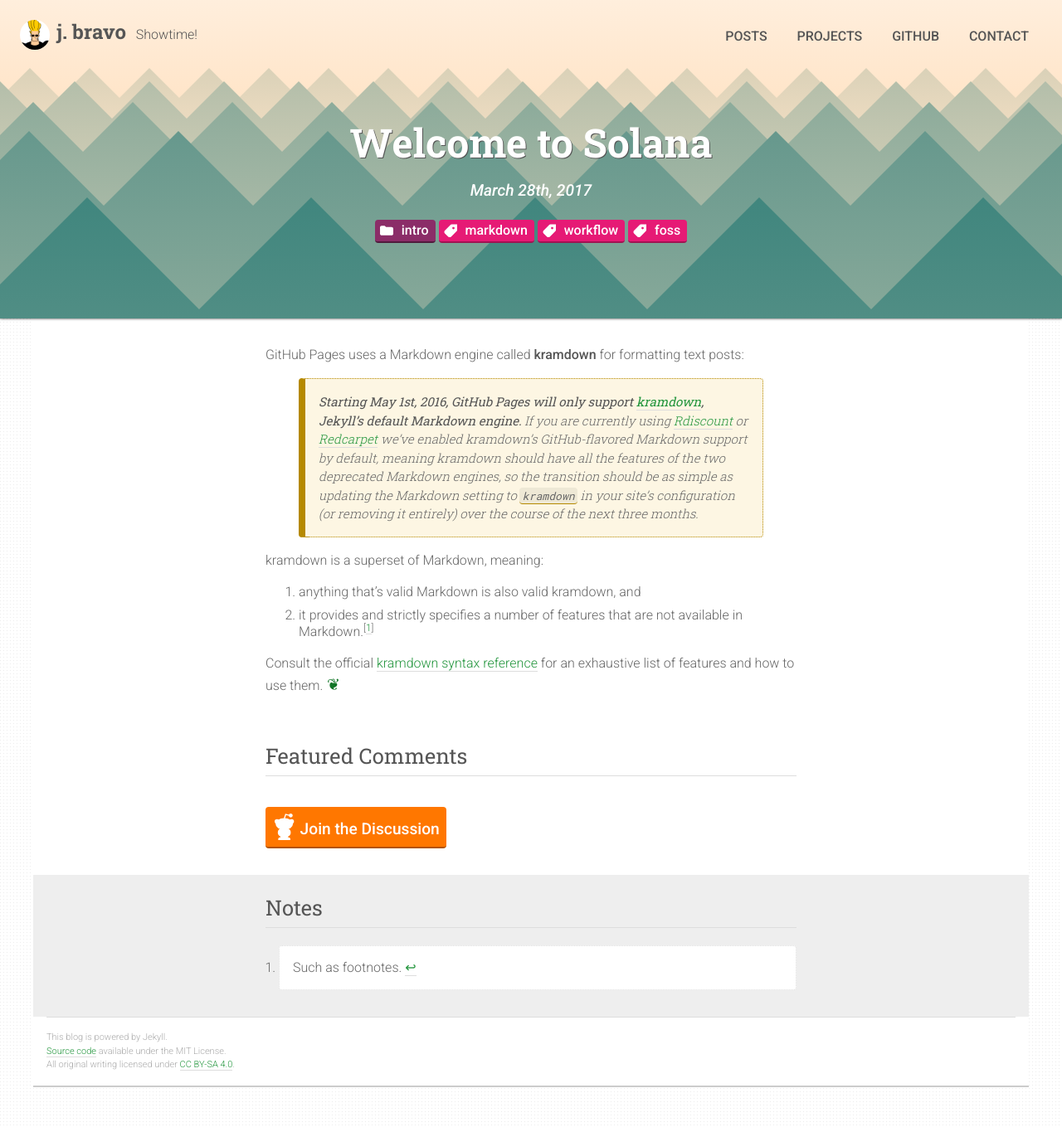
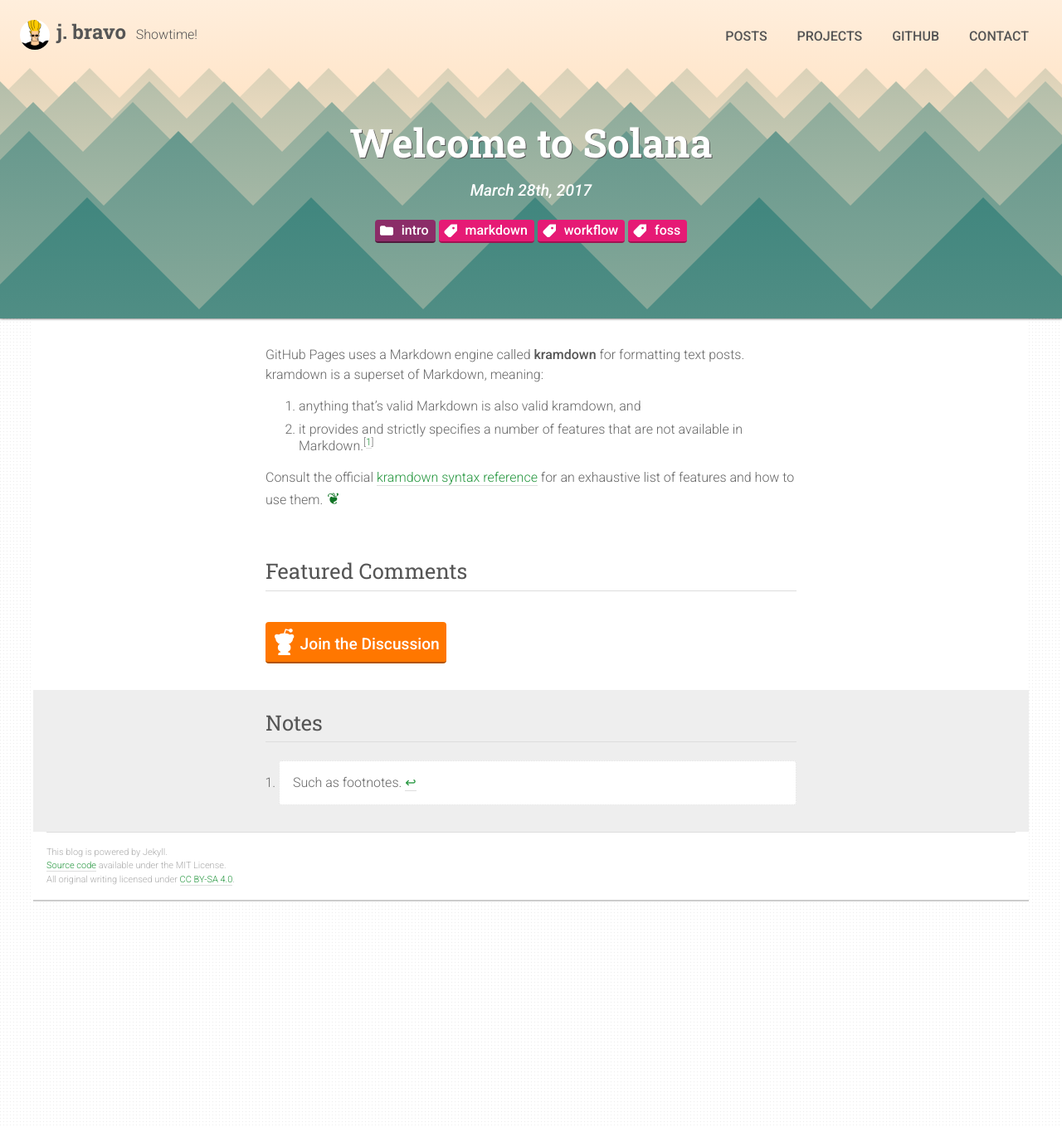
Before and after one commit to rlue/jekyll-solana, a Jekyll site: the page built from _posts/2017-03-28-welcome-to-solana.md, in a window 1280 px wide. Shown: the whole page at 83% size. Built offline with Jekyll 4.4.1, drawn with Linux system fonts in a browser that asks for light colours; a script that is not in the unit is left out; after the commit the page ends 1135 px from its top, so only the background shows below that.

Commit message:
Remove filler from 'Welcome to Solana'

```diff
--- a/_posts/2017-03-28-welcome-to-solana.md
+++ b/_posts/2017-03-28-welcome-to-solana.md
@@ -8,17 +8,7 @@ featured_comments:
   - url: 'https://www.reddit.com/r/Jekyll/comments/6258ln/welcome_to_solana/dfjtxba/'
 ---
 
-GitHub Pages uses a Markdown engine called <dfn>kramdown</dfn> for formatting text posts:
-
-> **Starting May 1st, 2016, GitHub Pages will only support [kramdown][kd],
-> Jekyll’s default Markdown engine.** If you are currently using [Rdiscount][rd]
-> or [Redcarpet][rc] we’ve enabled kramdown’s GitHub-flavored Markdown support
-> by default, meaning kramdown should have all the features of the two
-> deprecated Markdown engines, so the transition should be as simple as updating
-> the Markdown setting to `kramdown` in your site’s configuration (or removing
-> it entirely) over the course of the next three months.
-
-kramdown is a superset of Markdown, meaning:
+GitHub Pages uses a Markdown engine called <dfn>kramdown</dfn> for formatting text posts. kramdown is a superset of Markdown, meaning:
 
 1. anything that’s valid Markdown is also valid kramdown, and
 2. it provides and strictly specifies a number of features that are not available in Markdown.[^1]
```
